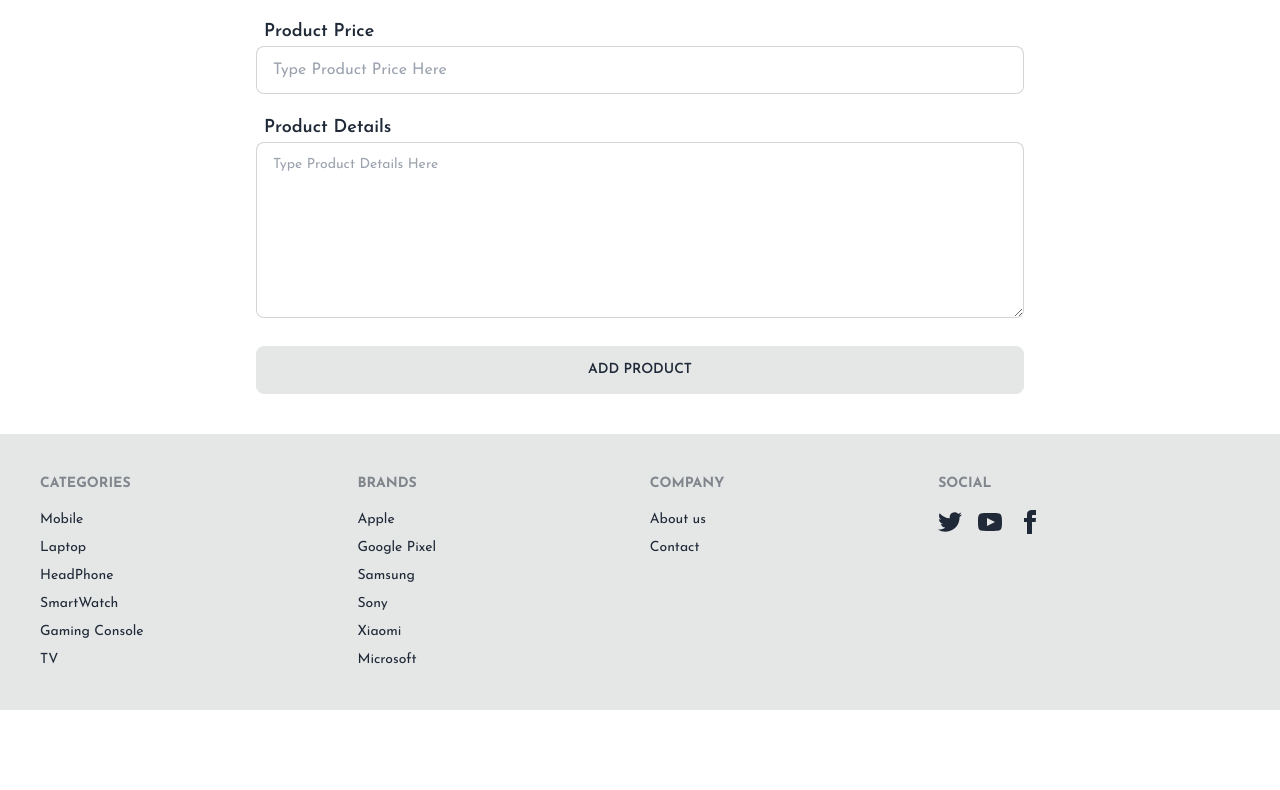
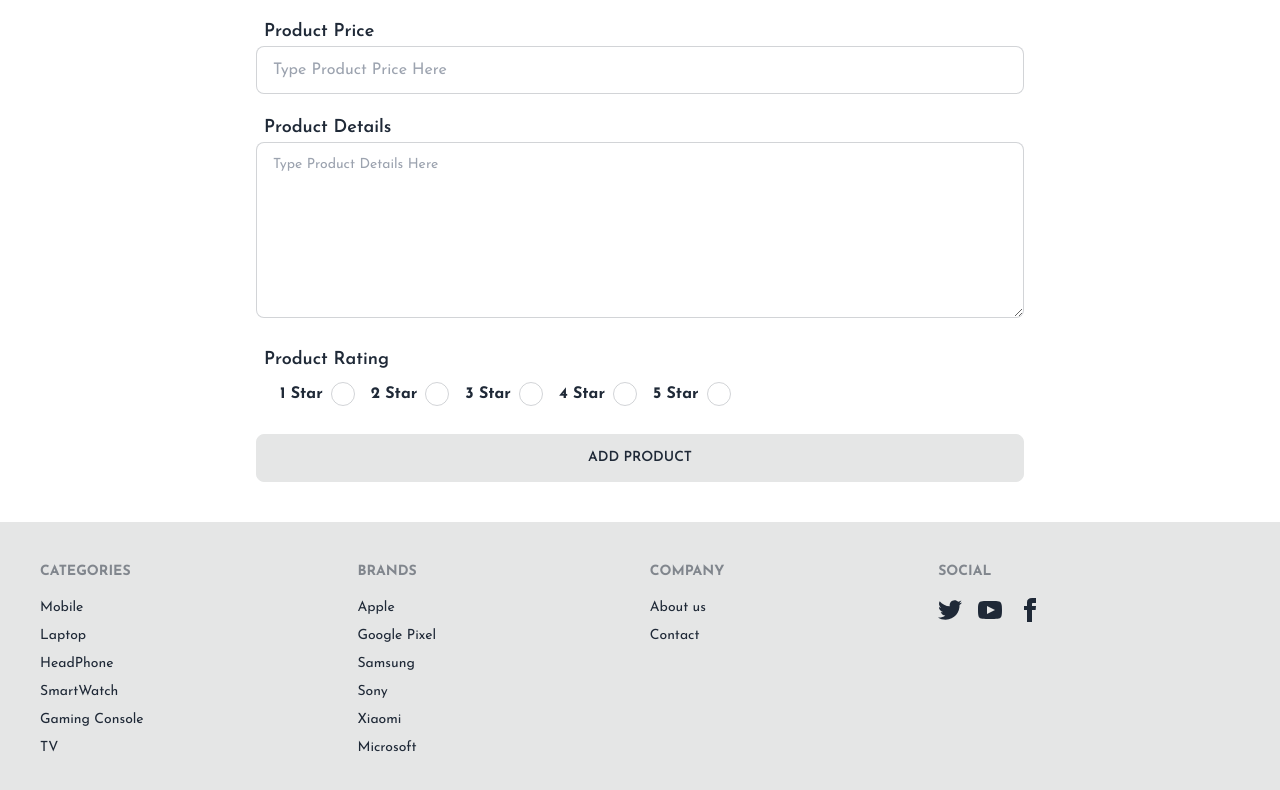
Before and after one commit to juixer/Brand-Shop-Client-Side, a React (Vite) app: page /addProduct in a window 1280 px wide. Shown: the part 557-1347 px from the top of the page. Before the commit the page ends 1267 px from the top, so only its background shows below. Built offline with nearby package versions, Linux system fonts and the light colour scheme.

Commit message:
add product page rating radio added

```diff
--- a/src/Pages/AddProducts.jsx
+++ b/src/Pages/AddProducts.jsx
@@ -1,5 +1,7 @@
+import Swal from "sweetalert2";
+
 const AddProducts = () => {
-    const handleFormData = e => {
+  const handleFormData = (e) => {
     e.preventDefault();
 
     const form = e.target;
@@ -9,11 +11,27 @@ const AddProducts = () => {
     const type = form.type.value;
     const price = form.price.value;
     const details = form.details.value;
+    const rating = form.rating.value;
 
-        const productInfo = {name, photo, brand, type, price, details}
+    const productInfo = { name, photo, brand, type, price, details, rating };
 
-        console.log(productInfo);
+    fetch("http://localhost:5000/products", {
+      method: "POST",
+      headers: { "content-type": "application/json" },
+      body: JSON.stringify(productInfo),
+    })
+      .then((res) => res.json())
+      .then((data) => {
+        if (data.insertedId) {
+          Swal.fire({
+            icon: "success",
+            title: "Product Added to Database",
+            timer: 1500,
+          });
+          form.reset();
         }
+      });
+  };
   return (
     <div className="my-10 mx-3">
       <h1 className="text-center text-5xl font-semibold my-5">Add Product</h1>
@@ -39,29 +57,25 @@ const AddProducts = () => {
         <div className="mb-5">
           <h1 className="text-lg font-semibold ml-2">Product Brand</h1>
           <select className="select select-bordered w-full" name="brand">
-            <option value='' >
-              Select Product Brand Here
-            </option>
-            <option value='Apple'>Apple</option>
-            <option value='Samsung'>Samsung</option>
-            <option value='Sony'>Sony</option>
-            <option value='Xiaomi'>Xiaomi</option>
-            <option value='Google Pixel'>Google Pixel</option>
-            <option value='Microsoft'>Microsoft</option>
+            <option value="">Select Product Brand Here</option>
+            <option value="Apple">Apple</option>
+            <option value="Samsung">Samsung</option>
+            <option value="Sony">Sony</option>
+            <option value="Xiaomi">Xiaomi</option>
+            <option value="Google Pixel">Google Pixel</option>
+            <option value="Microsoft">Microsoft</option>
           </select>
         </div>
         <div className="mb-5">
           <h1 className="text-lg font-semibold ml-2">Product Type</h1>
           <select className="select select-bordered w-full" name="type">
-            <option value=''>
-              Select Product Type Here
-            </option>
-            <option value='Mobile'>Mobile</option>
-            <option value='Laptop'>Laptop</option>
-            <option value='HeadPhone'>HeadPhone</option>
-            <option value='SmartWatch'>SmartWatch</option>
-            <option value='Gaming Console'>Gaming Console</option>
-            <option value='TV'>TV</option>
+            <option value="">Select Product Type Here</option>
+            <option value="Mobile">Mobile</option>
+            <option value="Laptop">Laptop</option>
+            <option value="HeadPhone">HeadPhone</option>
+            <option value="SmartWatch">SmartWatch</option>
+            <option value="Gaming Console">Gaming Console</option>
+            <option value="TV">TV</option>
           </select>
         </div>
         <div className="mb-5">
@@ -81,7 +95,60 @@ const AddProducts = () => {
             name="details"
           ></textarea>
         </div>
-        <button className="btn btn-active w-full hover:bg-black hover:text-white">Add Product</button>
+        <div className="mb-5">
+          <h1 className="text-lg font-semibold ml-2">Product Rating</h1>
+          <div className="flex gap-2 md:flex-row flex-col md:ml-5">
+            <label className="label cursor-pointer">
+              <span className="label-text mr-2 font-bold text-base">1 Star</span>
+              <input
+                type="radio"
+                name="rating"
+                className="radio"
+                value='1'
+
+              />
+            </label>
+            <label className="label cursor-pointer">
+              <span className="label-text mr-2 font-bold text-base">2 Star</span>
+              <input
+                type="radio"
+                name="rating"
+                className="radio "
+                value='2'
+              />
+            </label>
+            <label className="label cursor-pointer">
+              <span className="label-text mr-2 font-bold text-base">3 Star</span>
+              <input
+                type="radio"
+                name="rating"
+                className="radio"
+                value='3'
+              />
+            </label>
+            <label className="label cursor-pointer">
+              <span className="label-text mr-2 font-bold text-base">4 Star</span>
+              <input
+                type="radio"
+                name="rating"
+                className="radio "
+                value='4'
+              />
+            </label>
+            <label className="label cursor-pointer">
+              <span className="label-text mr-2 font-bold text-base">5 Star</span>
+              <input
+                type="radio"
+                name="rating"
+                className="radio "
+                value='5'
+              />
+            </label>
+          </div>
+        </div>
+        <button className="btn btn-active w-full hover:bg-black hover:text-white">
+          Add Product
+        </button>
       </form>
     </div>
   );
```
Lines whose indentation alone changed are shown as unchanged.
